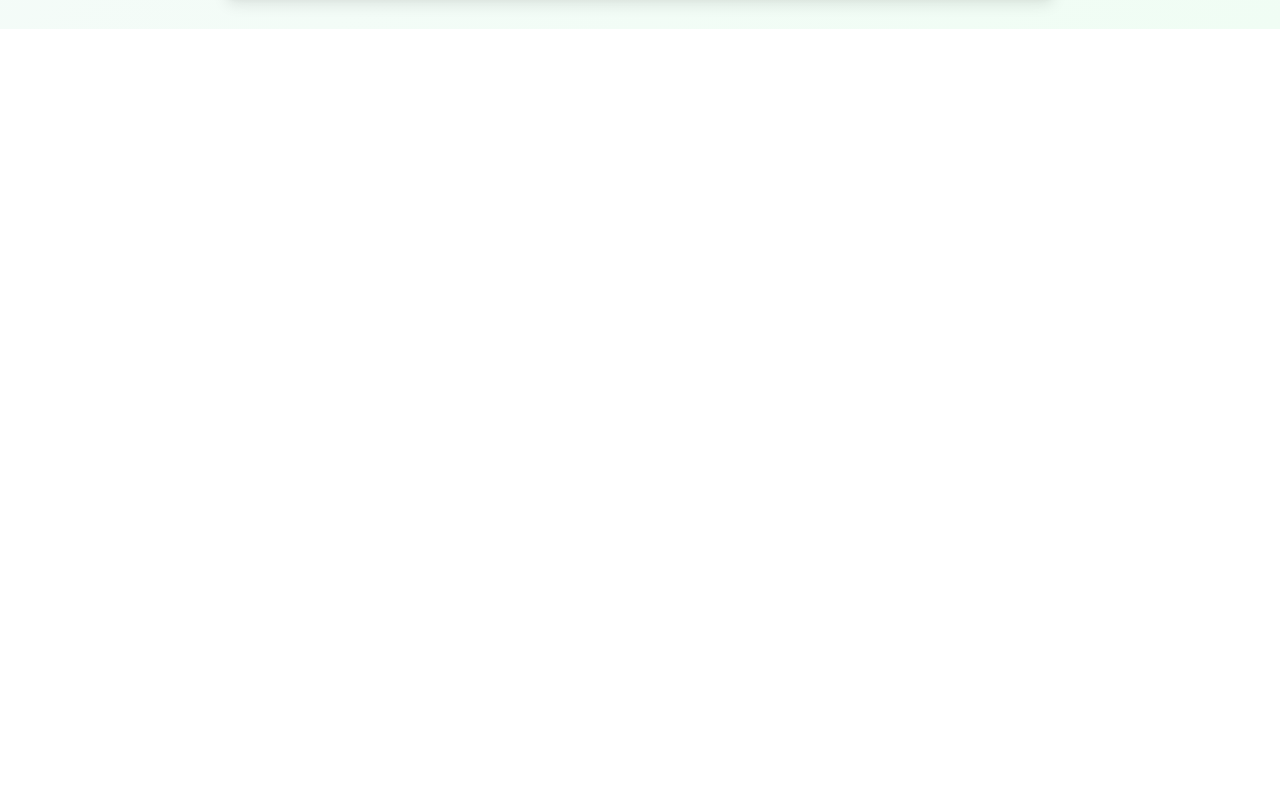
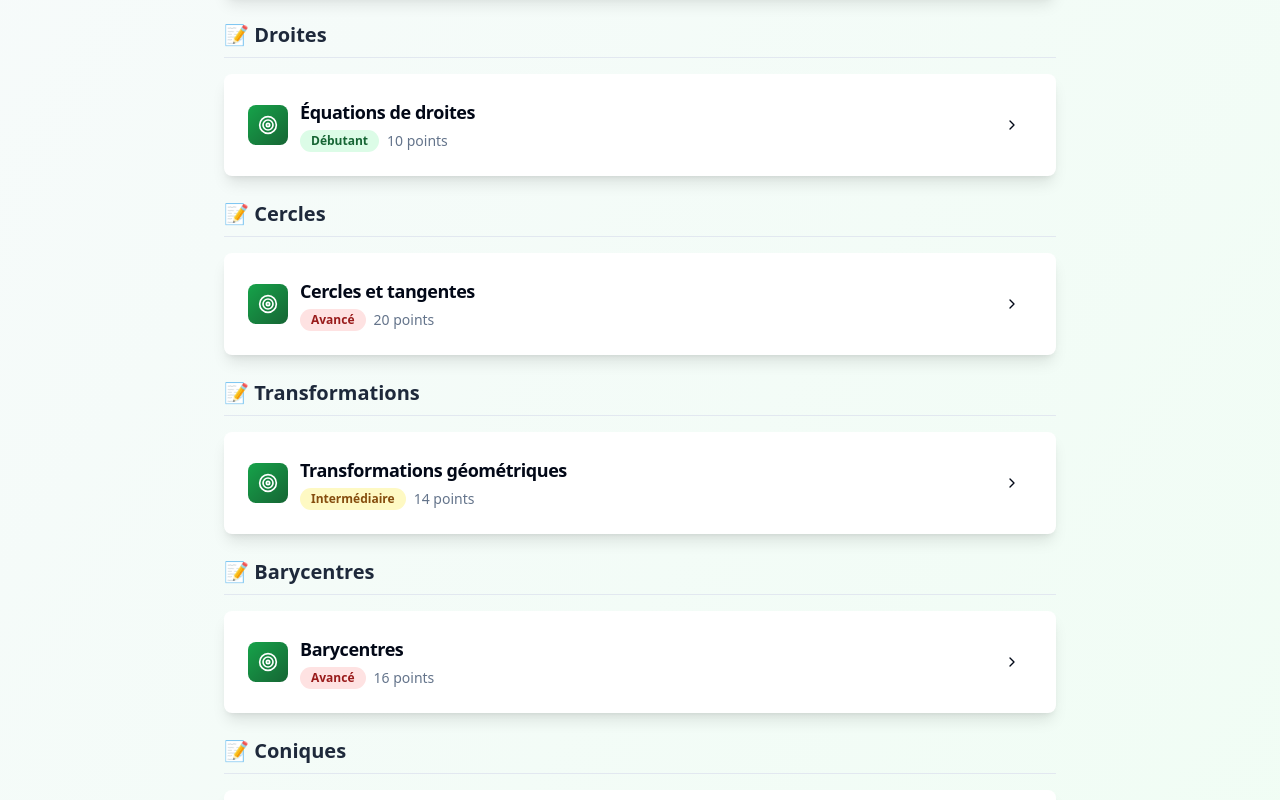
Before and after one commit to DevArtCode/math-lycee-plus-app, a React (Vite) app: page /geometry/plane/exercise in a window 1280 px wide. Shown: the part 900-1700 px from the top of the page. Before the commit the page ends 929 px from the top, so only its background shows below. Built offline with nearby package versions, Linux system fonts and the light colour scheme.

Commit message:
Add exercises and update exam content
Add exercises for Geometry, Probability, Logic, and Algorithm. Update exam content to match the provided photo.

```diff
--- a/src/pages/geometry/plane/ExercisePage.tsx
+++ b/src/pages/geometry/plane/ExercisePage.tsx
@@ -50,6 +50,72 @@ const GeometryPlaneExercisePage = () => {
       solution: "1. Distance = |3×5 + 4×2 - 12|/√(9+16) = |15 + 8 - 12|/5 = 11/5 = 2.2\n\n2. Le vecteur directeur de D est u⃗(-4,3)\n   La droite MH a pour équation : (x,y) = (5,2) + t(3,4)\n   Intersection avec D : 3(5+3t) + 4(2+4t) - 12 = 0\n   15 + 9t + 8 + 16t - 12 = 0\n   25t = -11, donc t = -11/25\n   H = (5,2) + (-11/25)(3,4) = (5-33/25, 2-44/25) = (92/25, 6/25)\n\n3. MH⃗ = (-33/25, -44/25) = (-11/25)(3,4)\n   u⃗·MH⃗ = (-4,3)·(-11/25)(3,4) = (-11/25)(-12+12) = 0 ✓",
       explanation: "Utilisation de la projection orthogonale et vérification de l'orthogonalité",
       category: "Projections"
+    },
+    {
+      id: "gp-5",
+      title: "Équations de droites",
+      difficulty: "Débutant" as const,
+      points: 10,
+      statement: "Soit A(1,3) et B(4,7).\n1. Déterminer l'équation cartésienne de la droite (AB)\n2. Déterminer l'équation de la perpendiculaire à (AB) passant par C(2,1)\n3. Calculer les coordonnées du point d'intersection de ces deux droites",
+      hint: "Utilisez le vecteur directeur pour trouver l'équation",
+      solution: "1. AB⃗ = (3,4), donc vecteur normal n⃗ = (4,-3)\n   Équation : 4(x-1) - 3(y-3) = 0 → 4x - 3y + 5 = 0\n\n2. Vecteur directeur de la perpendiculaire : AB⃗ = (3,4)\n   Équation : (x,y) = (2,1) + t(3,4)\n   Forme cartésienne : 4x - 3y - 5 = 0\n\n3. Intersection : résoudre le système\n   4x - 3y + 5 = 0 et 4x - 3y - 5 = 0\n   Ce système n'a pas de solution (droites parallèles)",
+      explanation: "Méthodes pour déterminer les équations de droites et leurs relations",
+      category: "Droites"
+    },
+    {
+      id: "gp-6",
+      title: "Cercles et tangentes",
+      difficulty: "Avancé" as const,
+      points: 20,
+      statement: "Soit le cercle C d'équation x² + y² - 4x + 2y - 4 = 0.\n1. Déterminer le centre et le rayon du cercle\n2. Le point M(3,1) appartient-il au cercle ?\n3. Déterminer l'équation de la tangente au cercle au point M",
+      hint: "Transformez l'équation sous forme canonique",
+      solution: "1. x² + y² - 4x + 2y - 4 = 0\n   (x-2)² - 4 + (y+1)² - 1 - 4 = 0\n   (x-2)² + (y+1)² = 9\n   Centre Ω(2,-1) et rayon r = 3\n\n2. Distance ΩM = √[(3-2)² + (1-(-1))²] = √[1+4] = √5 ≠ 3\n   Donc M n'appartient pas au cercle\n\n3. Puisque M n'est pas sur le cercle, on cherche les tangentes depuis M\n   Soit T un point de tangence. ΩT ⊥ MT et |ΩT| = 3\n   Il y a deux tangentes possibles.",
+      explanation: "Étude complète d'un cercle et de ses tangentes",
+      category: "Cercles"
+    },
+    {
+      id: "gp-7",
+      title: "Transformations géométriques",
+      difficulty: "Intermédiaire" as const,
+      points: 14,
+      statement: "Soit la translation t de vecteur u⃗(3,-2) et la rotation r de centre O et d'angle 90°.\n1. Déterminer l'image du point A(1,4) par t\n2. Déterminer l'image du point B(2,3) par r\n3. Quelle est l'image de A par la composée r∘t ?",
+      hint: "Appliquez les transformations successivement",
+      solution: "1. t(A) = A + u⃗ = (1,4) + (3,-2) = (4,2)\n\n2. Rotation de 90° : (x,y) → (-y,x)\n   r(B) = r(2,3) = (-3,2)\n\n3. (r∘t)(A) = r(t(A)) = r(4,2) = (-2,4)",
+      explanation: "Application des transformations géométriques usuelles",
+      category: "Transformations"
+    },
+    {
+      id: "gp-8",
+      title: "Barycentres",
+      difficulty: "Avancé" as const,
+      points: 16,
+      statement: "Soit A(1,2), B(4,1) et C(2,5).\n1. Déterminer les coordonnées du barycentre G de (A,2), (B,3), (C,1)\n2. Montrer que G appartient à la droite (AB)\n3. Calculer AG/AB",
+      hint: "Utilisez la définition du barycentre",
+      solution: "1. G = (2A + 3B + 1C)/(2+3+1)\n   G = [2(1,2) + 3(4,1) + 1(2,5)]/6\n   G = [(2,4) + (12,3) + (2,5)]/6 = (16,12)/6 = (8/3, 2)\n\n2. Vecteur AB⃗ = (3,-1)\n   Vecteur AG⃗ = (8/3-1, 2-2) = (5/3, 0)\n   AG⃗ = (5/9) × AB⃗, donc G ∈ (AB)\n\n3. AG/AB = 5/9",
+      explanation: "Calcul et propriétés des barycentres de points",
+      category: "Barycentres"
+    },
+    {
+      id: "gp-9",
+      title: "Coniques - Parabole",
+      difficulty: "Avancé" as const,
+      points: 18,
+      statement: "Soit la parabole P d'équation y = x² - 4x + 3.\n1. Déterminer le sommet de la parabole\n2. Déterminer les points d'intersection avec les axes\n3. Tracer l'allure de la courbe",
+      hint: "Mettez l'équation sous forme canonique",
+      solution: "1. y = x² - 4x + 3 = (x-2)² - 4 + 3 = (x-2)² - 1\n   Sommet S(2,-1)\n\n2. Intersection avec Oy : x = 0 → y = 0 - 0 + 3 = 3\n   Point (0,3)\n   Intersection avec Ox : y = 0 → x² - 4x + 3 = 0\n   (x-1)(x-3) = 0 → x = 1 ou x = 3\n   Points (1,0) et (3,0)\n\n3. Parabole vers le haut, sommet en (2,-1)",
+      explanation: "Étude complète d'une parabole",
+      category: "Coniques"
+    },
+    {
+      id: "gp-10",
+      title: "Géométrie métrique avancée",
+      difficulty: "Expert" as const,
+      points: 22,
+      statement: "Dans un triangle ABC, on donne AB = 7, AC = 5, BC = 8.\n1. Calculer l'aire du triangle par la formule de Héron\n2. Calculer la longueur de la hauteur issue de A\n3. Déterminer les coordonnées du centre du cercle circonscrit",
+      hint: "Utilisez la formule de Héron puis les propriétés du cercle circonscrit",
+      solution: "1. Demi-périmètre p = (7+5+8)/2 = 10\n   Aire = √[p(p-a)(p-b)(p-c)] = √[10×3×5×2] = √300 = 10√3\n\n2. Aire = (1/2) × BC × h_A\n   10√3 = (1/2) × 8 × h_A\n   h_A = 20√3/8 = (5√3)/2\n\n3. Pour le centre O du cercle circonscrit :\n   Rayon R = abc/(4×Aire) = (7×5×8)/(4×10√3) = 280/(40√3) = 7√3/3",
+      explanation: "Application avancée des formules de géométrie métrique",
+      category: "Géométrie métrique"
     }
   ];
 
```
